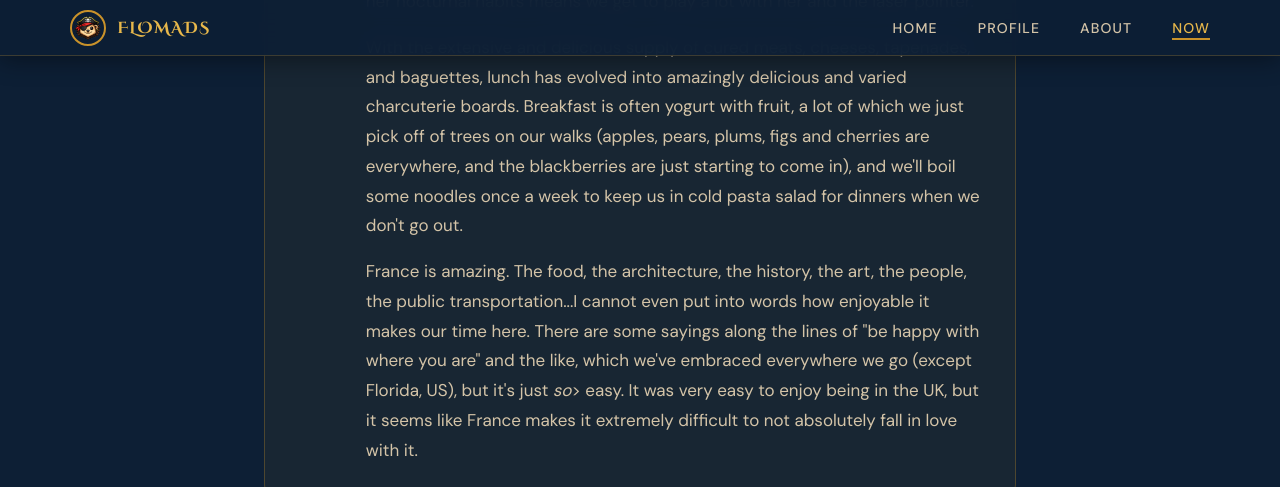
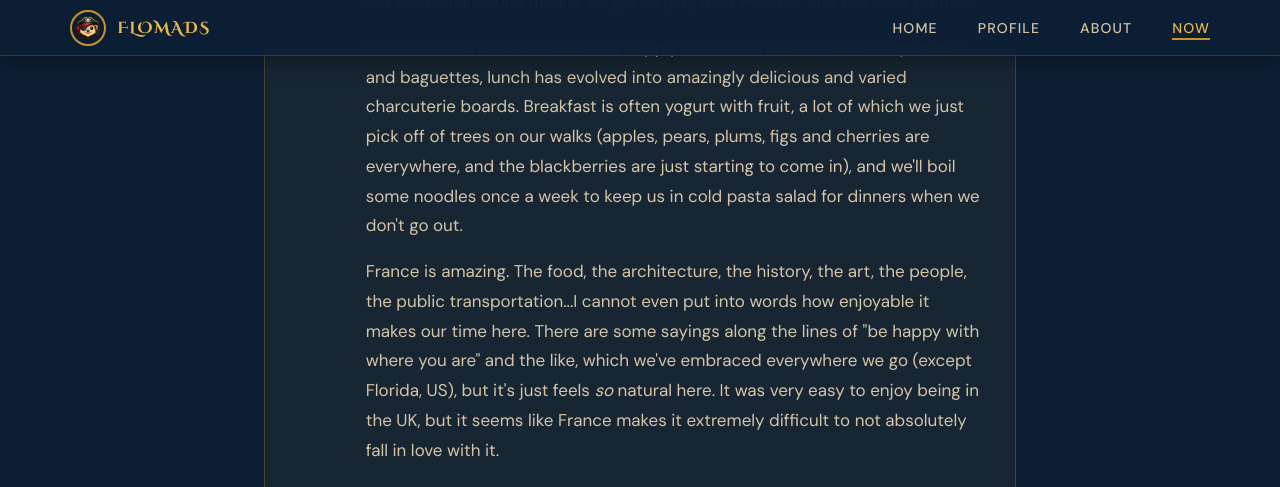
Before and after one commit to Synergy-UpLink/flomads, a Jekyll site: the page built from now/index.html, in a window 1280 px wide and 900 px high, scrolled down 1114 px, cut to the strip 0-487 px from the top of the window. Built offline with Jekyll 4.4.1, drawn with Linux system fonts in a browser that asks for light colours; some web fonts are replaced.

Commit message:
added sits and rental, updated about page

```diff
--- a/about/index.html
+++ b/about/index.html
@@ -166,8 +166,8 @@
       <div class="tl-item active" data-locations="albrighton-uk,romford-uk,south-benfleet-uk,albi-fr">
         <div class="tl-dot"></div>
         <div class="tl-content">
-          <span class="tl-date">2026 - </span>
-          <h4>England & Beyond</h4>
+          <span class="tl-date">2026</span>
+          <h4>England</h4>
           <p>Currently in the English countryside, caring for dogs, working remotely, and walking to a proper pub and
             figuring out what a carvery is. This is what slow travel looks like: no rushing, no checking boxes, just
             living in a place and letting it become part of the story. What comes next? Still unwritten, still calling.
--- a/now/index.html
+++ b/now/index.html
@@ -30,7 +30,7 @@
 
         <p>With the extensive and delicious supply of cured meats, cheeses, tapenades, and baguettes, lunch has evolved into amazingly delicious and varied charcuterie boards. Breakfast is often yogurt with fruit, a lot of which we just pick off of trees on our walks (apples, pears, plums, figs and cherries are everywhere, and the blackberries are just starting to come in), and we'll boil some noodles once a week to keep us in cold pasta salad for dinners when we don't go out.</p>
 
-        <p>France is amazing. The food, the architecture, the history, the art, the people, the public transportation...I cannot even put into words how enjoyable it makes our time here. There are some sayings along the lines of "be happy with where you are" and the like, which we've embraced everywhere we go (except Florida, US), but it's just <i>so</i>> easy. It was very easy to enjoy being in the UK, but it seems like France makes it extremely difficult to not absolutely fall in love with it.</p>
+        <p>France is amazing. The food, the architecture, the history, the art, the people, the public transportation...I cannot even put into words how enjoyable it makes our time here. There are some sayings along the lines of "be happy with where you are" and the like, which we've embraced everywhere we go (except Florida, US), but it's just feels <i>so</i> natural here. It was very easy to enjoy being in the UK, but it seems like France makes it extremely difficult to not absolutely fall in love with it.</p>
 
       </div>
     </div>
```
Also changed, not shown: _data/locations.yml (+20 -2 lines).
